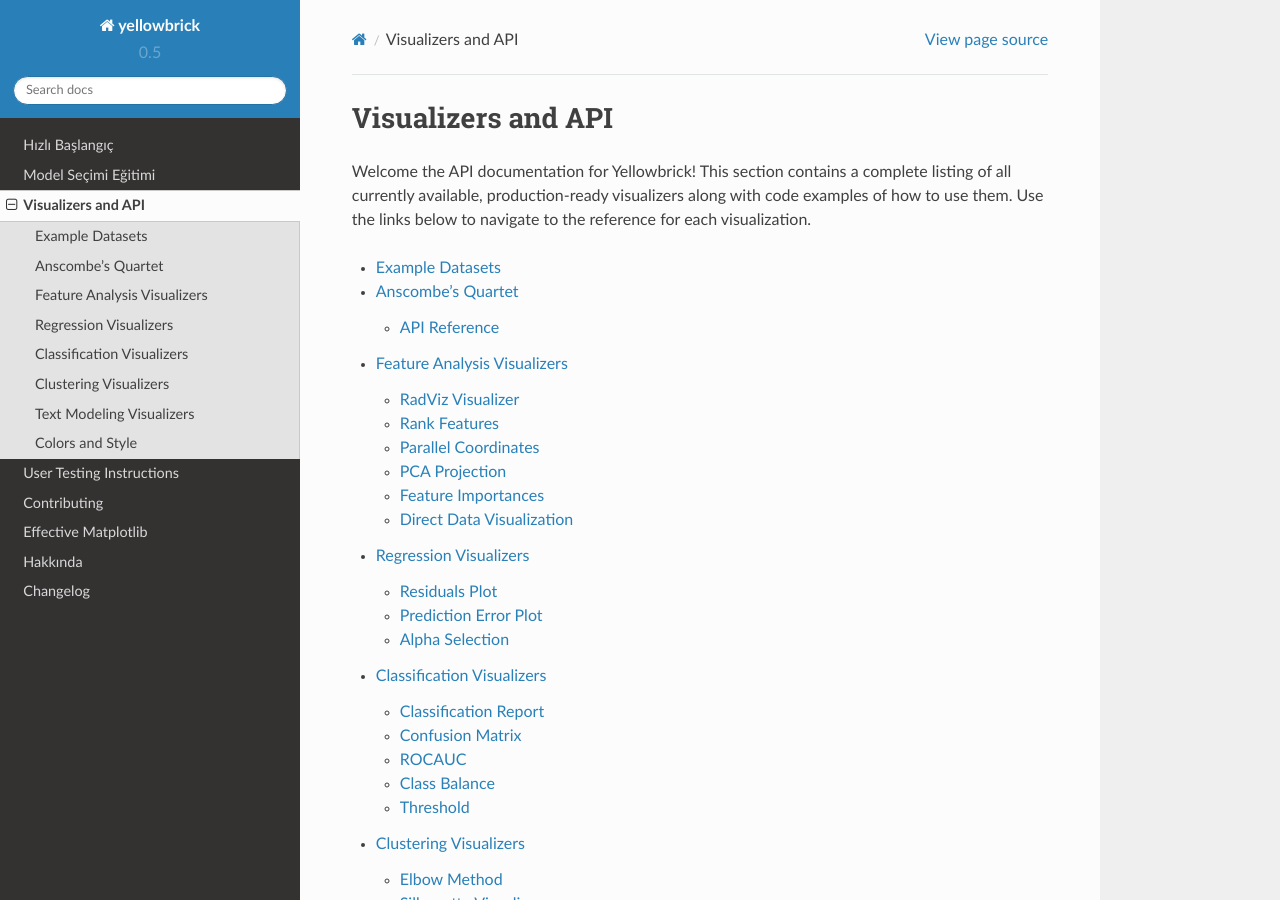
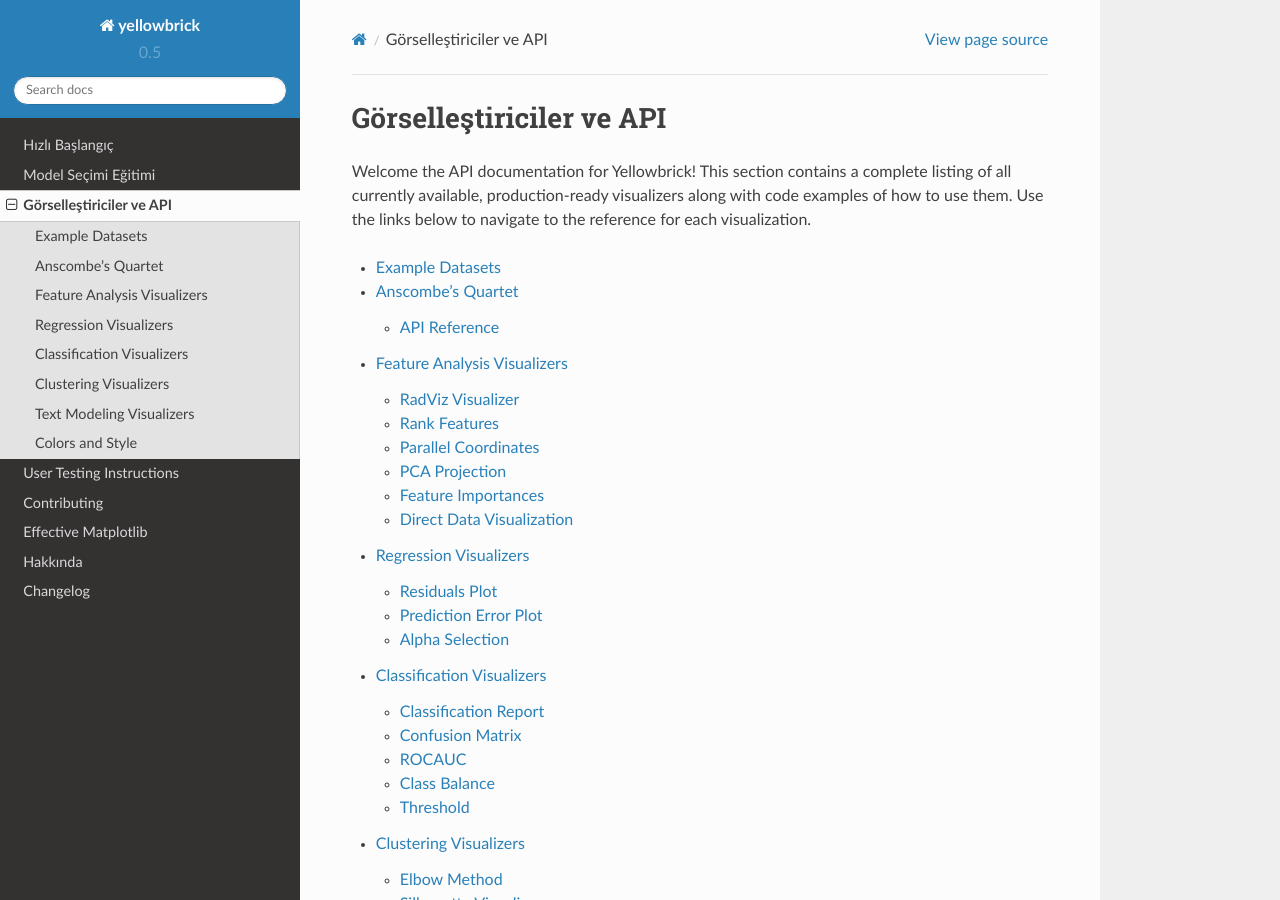
Before and after one commit to DistrictDataLabs/yellowbrick-docs-tr, a Sphinx documentation site: the page built from docs/api/index.rst, in a window 1280 px wide and 900 px high. Built offline with Sphinx 7.4.7 and the Read the Docs theme 2.0.0, drawn with Linux system fonts in a browser that asks for light colours.

Commit message:
Turkish Translation

```diff
--- a/docs/about.rst
+++ b/docs/about.rst
@@ -31,7 +31,7 @@ The Yellowbrick library is a diagnostic visualization platform for machine learn
 -----------
 Yellowbrick Paketi, Amerikan yazar L. Frank Baum tarafından 1900 yılında yazılan çocuk romanı **The Wonderful Wizard of Oz** (Oz Büyücüsü) içerisinde geçen kurgusal bir elementten adını almıştır. Kitapta, Roman kahramanı Dorothy Gale, Emerald Şehri`ndeki hedefine ulaşabilmesi için sarı tuğlalı yolu (yellowbrick) takip etmesi gerekmektedir.
 
-Wikipedia_ 'da şu şekilde geçmektedir:
+Wikipedia_ `da şu şekilde geçmektedir:
     "Bu yol ilk olarak Oz Büyücüsü`nün üçüncü bölümünde tanıtılmıştır. Yol, Oz Diyarı`nin doğu çeyreğinin kalbinde bulunan Munchkin ülkesinden başlamaktadır. Bu yol; takip eden herkese,en son varış yeri —kıtanın tam ortasında bulunan Oz emparyel başkenti olan Emerald şehrine kadar rehberlik etmektir. Kitapta, romanın ana karakteri Dorothy, büyücüyü aramaya başlamadan önce bu yolu bulması gerekmektedir. Bunun sebebi çeşitli film adaptasyonlarında gösterilenin aksine, Kansas`ta çıkan hortumun çiftlik evini bu yola yakın biryerde bırakmamasıdır. Munchkins yerlileriyle ve onların sevilen dostu Kuzey'in iyi kalpli cadısı ile yapılan konsey sonrasında, Dorothy bu yolu aramaya başlar ve yakınlarında birçok patikalar ve yolları görür, (Herbiri çeşitli yönlere gitmekte). Neyseki parlak sarı tuğlalarla kaplanmış yolu bulması çok uzun sürmez."
 
 Yellowbrick Ekibi
--- a/docs/api/index.rst
+++ b/docs/api/index.rst
@@ -1,6 +1,6 @@
 .. -*- mode: rst -*-
 
-Visualizers and API
+Görselleştiriciler ve API
 ===================
 
 Welcome the API documentation for Yellowbrick! This section contains a complete listing of all currently available, production-ready visualizers along with code examples of how to use them. Use the links below to navigate to the reference for each visualization.
```
